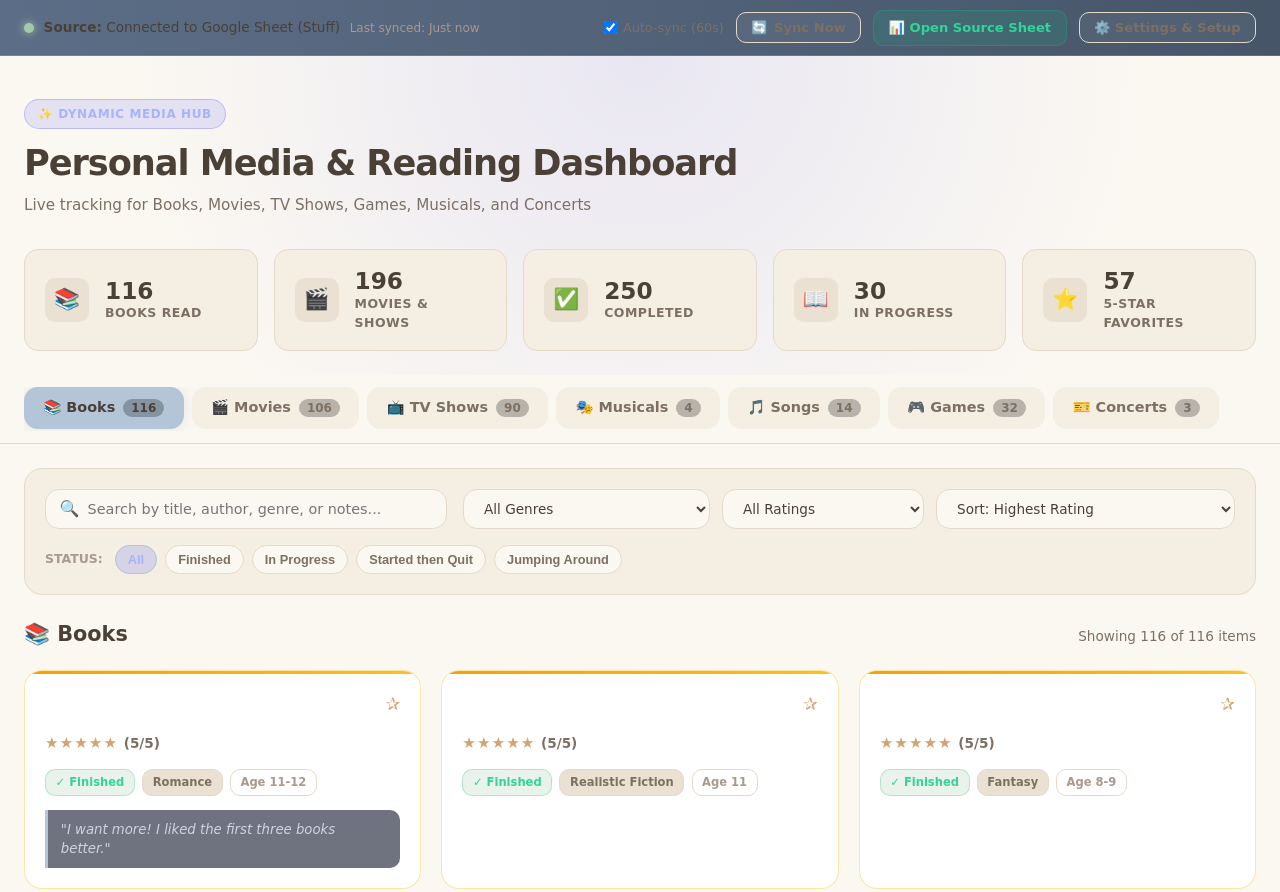
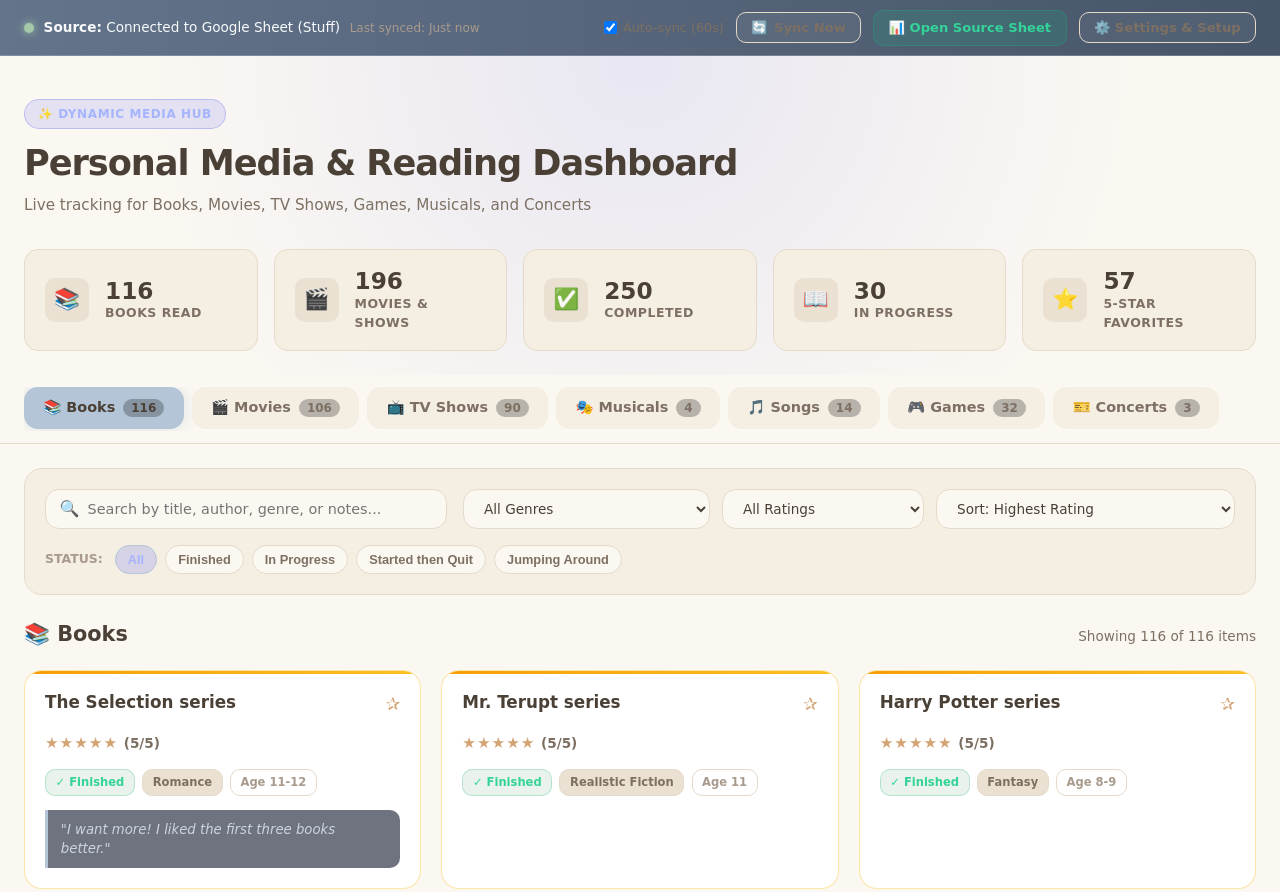
Before and after one commit to uzuki-ren/Personal-Media-Reading-Dashboard, a plain HTML site: page index.html in a window 1280 px wide. Shown: the top 892 px of the page. Drawn offline with Linux system fonts and the light colour scheme.

Commit message:
Modify sync bar background and card title color
Updated styles for the sync bar and card title.

```diff
--- a/index.html
+++ b/index.html
@@ -91,8 +91,9 @@
 
     /* Top Sync & Notification Banner */
     .sync-bar {
-      background: linear-gradient(90deg, #5c6e87 0%, #475569 100%);
-      border-bottom: 1px solid rgba(255, 255, 255, 0.15);
+      background: linear-gradient(90deg, #64748b 0%, #475569 100%);
+      border-bottom: 1px solid rgba(255, 255, 255, 0.2);
+      color: #f8fafc;
       padding: 0.6rem 1.5rem;
       font-size: 0.85rem;
       display: flex;
@@ -548,7 +549,7 @@
       font-size: 1.05rem;
       font-weight: 700;
       line-height: 1.35;
-      color: #fff;
+      color: #4a4036 !important;
     }
 
     .favorite-badge {
```
